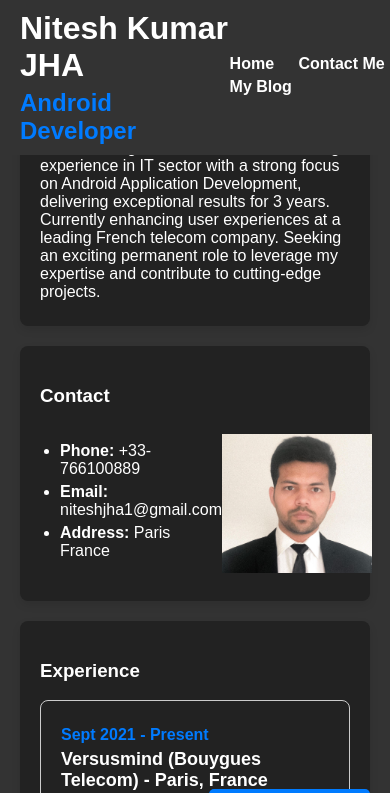
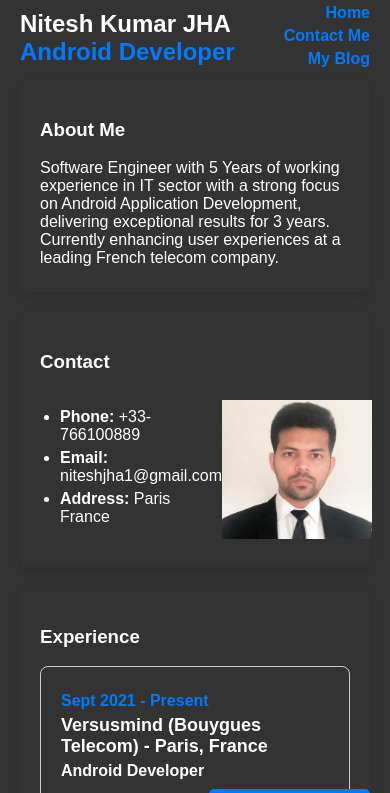
Before and after one commit to niteshjha1/niteshkumarjha, a plain HTML site: page index.html in a window 390 px wide. Both pictures are taken after a click on the button "Toggle Dark/Light Mode". Shown: the top 793 px of the page. Drawn offline with Linux system fonts and the light colour scheme.

Commit message:
UI fixes for mobile devices

```diff
--- a/index.html
+++ b/index.html
@@ -26,7 +26,7 @@
     <main>
 	     <section>
             <h3>About Me</h3>
-            <p>Software Engineer with 5 Years of working experience in IT sector with a strong focus on Android Application Development, delivering exceptional results for 3 years. Currently enhancing user experiences at a leading French telecom company. Seeking an exciting permanent role to leverage my expertise and contribute to cutting-edge projects.</p>
+            <p>Software Engineer with 5 Years of working experience in IT sector with a strong focus on Android Application Development, delivering exceptional results for 3 years. Currently enhancing user experiences at a leading French telecom company.</p>
         </section>
         <section>
     <h3>Contact</h3>
--- a/styles.css
+++ b/styles.css
@@ -1,3 +1,4 @@
+/* Common styles for both light and dark mode */
 body {
     font-family: Arial, sans-serif;
     margin: 0;
@@ -7,49 +8,42 @@ body {
     transition: background-color 0.3s ease;
 }
 
-/* Dark mode styles for the entire page */
+/* Dark mode styles */
 .dark-mode body {
     background-color: #333;
     color: #fff;
 }
 
-.dark-mode header {
-    background-color: #333;
-    color: #fff;
-}
-
-.dark-mode main {
+.dark-mode header,
+.dark-mode main,
+.dark-mode section {
     background-color: #333;
     color: #fff;
 }
 
 .dark-mode section {
-    background-color: #222;
-    color: #fff;
     border-color: #444;
 }
 
-
 /* Adjust padding and margin for better visibility and spacing */
 header {
-    padding: 20px 20px 30px; /* Added extra padding at the bottom */
+    padding: 20px 20px 30px;
 }
 
 h1 {
-    margin-bottom: 5px; /* Added margin at the bottom */
+    margin-bottom: 5px;
 }
 
 .nav-links li {
-    margin-right: 15px; /* Reduced margin between navigation items */
+    margin-right: 15px;
 }
 
 /* Ensure proper alignment of navigation items on small screens */
 @media only screen and (max-width: 600px) {
     .nav-links li {
-        margin-right: 10px; /* Further reduced margin for smaller screens */
+        margin-right: 10px;
     }
 }
-
 
 p {
     margin: 5px 0;
@@ -126,7 +120,6 @@ li {
 }
 
 /* Skill Style */
-
 .skills-list {
     display: flex;
     flex-wrap: wrap;
@@ -141,7 +134,7 @@ li {
     background-color: #007bff;
     color: #fff;
     border-radius: 20px;
-    width: calc(16.666% - 15px);  /* Distribute items evenly across 6 columns with margin */
+    width: calc(16.666% - 15px);
 }
 
 .top-bar {
@@ -151,8 +144,8 @@ li {
     width: 100%;
     background-color: #333;
     color: #fff;
-    padding: 10px 20px; /* Adjust padding to provide space for navigation */
-    z-index: 1000; /* Ensure the top bar stays on top of other content */
+    padding: 10px 20px;
+    z-index: 1000;
 }
 
 .container {
@@ -189,17 +182,19 @@ li {
     color: #007bff;
 }
 
-.name-info {
-    display: flex;
-    flex-direction: column;
-    align-items: flex-start;
-}
+.nav-links li a {
+        color: #007bff; /* Blue color for clickable links */
+        text-decoration: none; /* Remove underline */
+    }
+
+    .nav-links li a:hover {
+        text-decoration: underline; /* Add underline on hover */
+    }
 
 .name-info {
     display: flex;
     flex-direction: column;
     align-items: flex-start;
-    margin-right: auto; /* Pushes the name-info to the left */
 }
 
 .name-info h1, .name-info h2 {
@@ -211,18 +206,14 @@ li {
     margin-top: 5px;
 }
 
-
-
 main {
-    padding-top: 60px; /* Adjust this value as needed */
+    padding-top: 60px;
     padding-right: 20px;
     padding-bottom: 20px;
     padding-left: 20px;
 }
-/* Footer Styles */
 
 /* Footer Styles */
-
 footer {
     background-color: #333;
     color: #fff;
@@ -234,35 +225,91 @@ footer {
     list-style: none;
     padding: 0;
     margin: 0;
-    display: flex; /* Align items horizontally */
-    justify-content: center; /* Center items horizontally */
+    display: flex;
+    justify-content: center;
 }
 
 .social-icons li {
-    margin-right: 10px; /* Adjust spacing between icons */
+    margin-right: 10px;
 }
 
 .social-icons li:last-child {
-    margin-right: 0; /* Remove margin from last item */
+    margin-right: 0;
 }
 
 .social-icon {
-    width: 60px; /* Set the width of social media icons */
-    height: auto; /* Maintain aspect ratio */
+    width: 60px;
+    height: auto;
 }
 
 /* Media Query for Mobile Devices */
 @media only screen and (max-width: 600px) {
+    /* Adjust styles for mobile devices here */
+    .nav-links {
+        display: flex;
+        flex-direction: column;
+        align-items: flex-end;
+    }
+
+    .nav-links li {
+        margin-right: 0;
+        margin-bottom: 10px;
+    }
+
+    .name-info h1 {
+        display: block; /* Ensure h1 is visible */
+    }
+
+    .name-info h2 {
+        order: 1; /* Place h2 before h1 */
+        color: #007bff;
+        margin: 0;
+    }
+
     .social-icons {
-        flex-direction: column; /* Stack icons vertically */
-        align-items: center; /* Center icons vertically */
+        flex-direction: row; /* Change direction to horizontal */
+        justify-content: center; /* Center items horizontally */
+        margin-top: 10px; /* Add some margin from the top */
     }
 
     .social-icons li {
-        margin-bottom: 10px; /* Add spacing between vertically stacked icons */
+        margin-right: 10px; /* Add spacing between icons */
+        margin-bottom: 0; /* Remove margin from the bottom */
     }
 
     .social-icons li:last-child {
-        margin-bottom: 0; /* Remove margin from last item */
+        margin-right: 0; /* Remove margin from the last icon */
     }
+
+    header h1 {
+        font-size: 24px; /* Decrease the font size for mobile devices */
+    }
+
+	main {
+        margin-top: 20px; /* Add margin to the top of the main content */
+    }
+
+ .container {
+        display: flex;
+        justify-content: space-between;
+        align-items: center;
+    }
+
+    .nav-links {
+        display: flex;
+        flex-direction: column;
+        align-items: flex-end;
+        margin-top: 2px;
+		color: #007bff;
+        position: absolute;
+        right: 30px; /* Adjust the distance from the right side */
+        top: 2px; /* Adjust the distance from the top */
+        margin-right: 30px; /* Add margin from the right side */
+    }
+
+    .nav-links li {
+        margin-right: 0;
+        margin-bottom: 5px;
+    }
+
 }
```
